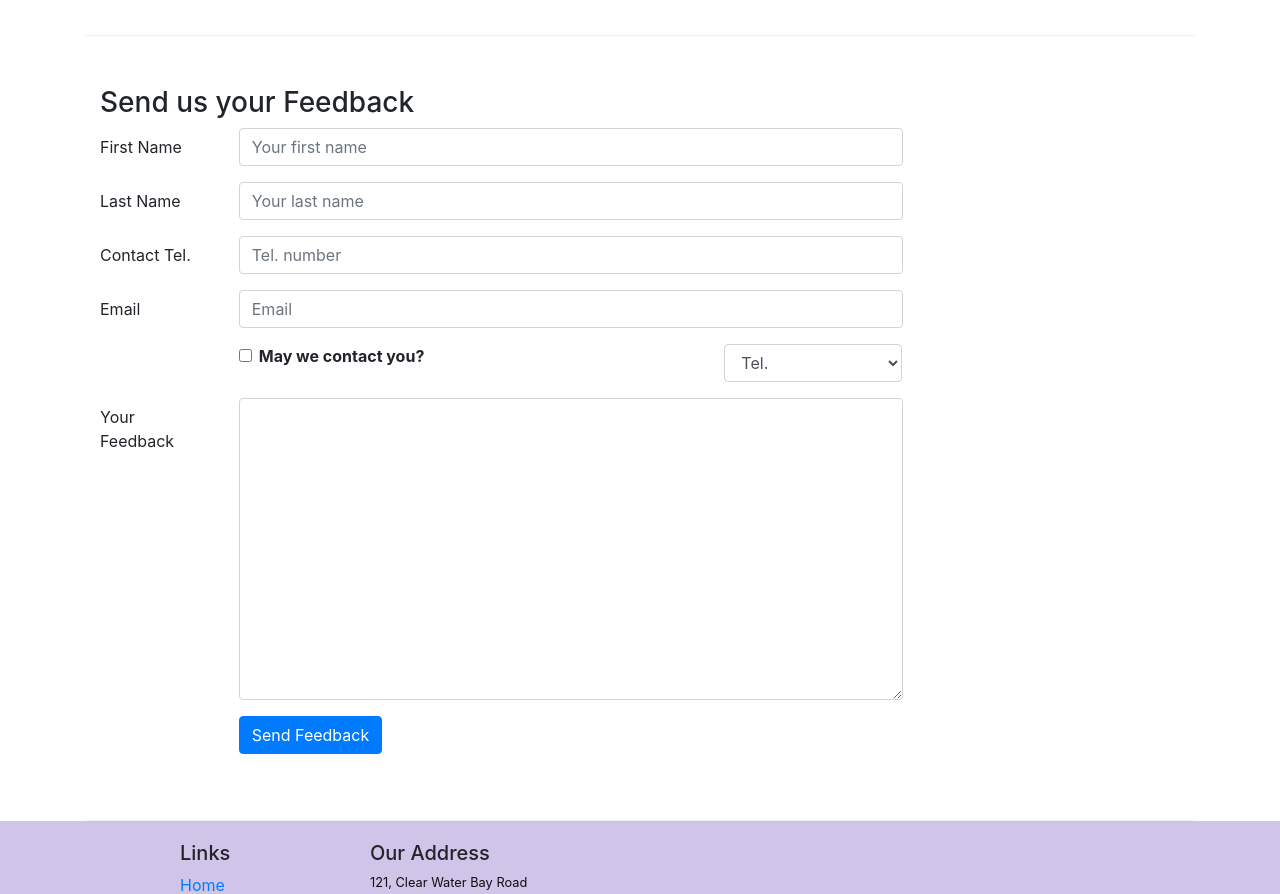
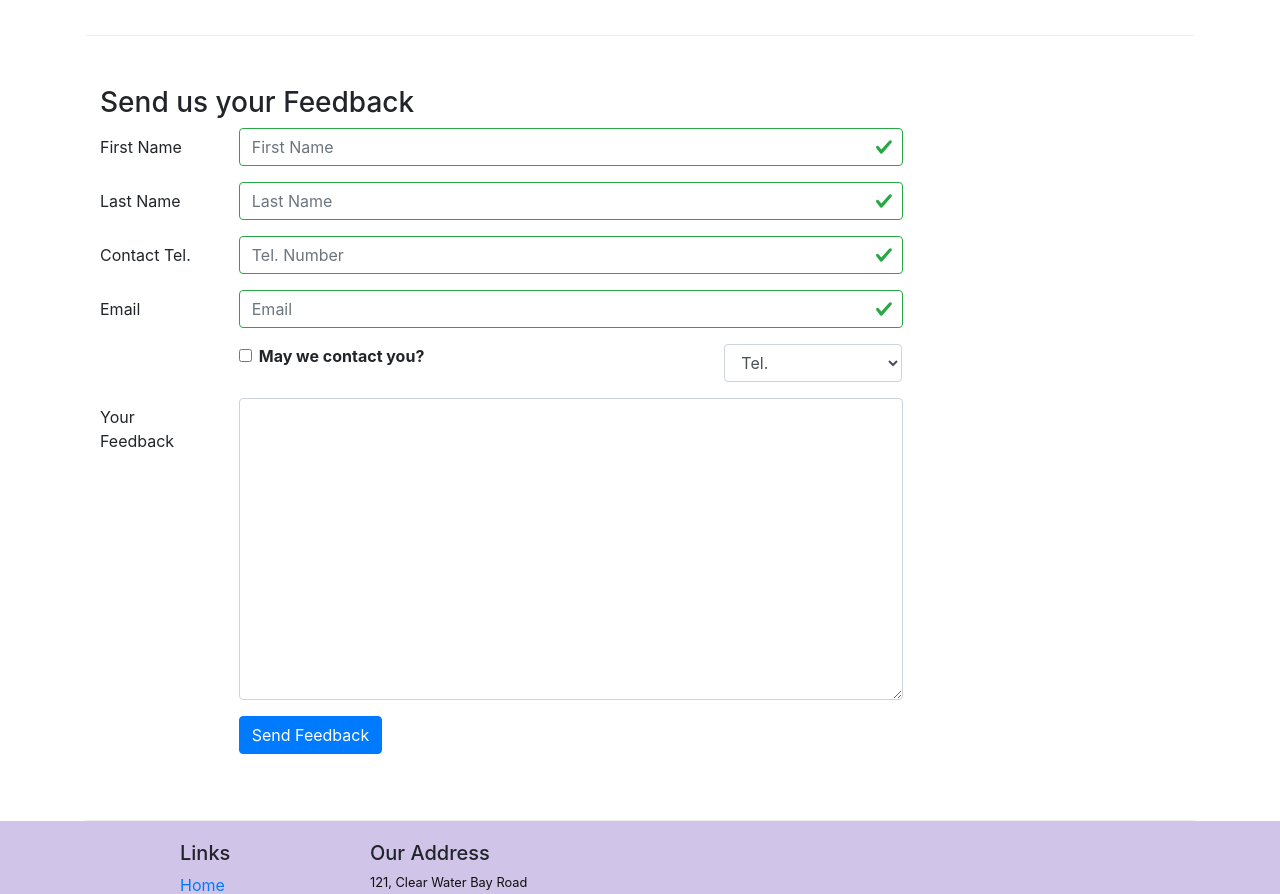
Before and after one commit to PwtanSG/confusion, a React (Create React App) app: page /contactus in a window 1280 px wide. Shown: the part 820-1714 px from the top of the page. Built offline with nearby package versions, Linux system fonts and the light colour scheme.

Commit message:
Wk3-contrl-form-validation

```diff
--- a/src/components/ContactComponent.js
+++ b/src/components/ContactComponent.js
@@ -1,6 +1,6 @@
 import React, {Component} from 'react';
 import { Link } from 'react-router-dom';
-import { Breadcrumb, BreadcrumbItem, Button, Form, FormGroup, Label,  Input, Col} from 'reactstrap';
+import { Breadcrumb, BreadcrumbItem, Button, Form, FormGroup, Label,  Input, Col, FormFeedback} from 'reactstrap';
 
 class Contact extends Component {
 
@@ -14,11 +14,18 @@
             email:"",
             agree:false,
             contactType:'Tel.',
-            message: ''
+            message: '',
+            touched: {
+                firstname: false,
+                lastname: false,
+                telnum: false,
+                email: false
+            }
         }
         //bind methods in contructor
         this.handleInputChange = this.handleInputChange.bind(this);
         this.handleSubmit = this.handleSubmit.bind(this);
+        this.handleBlur = this.handleBlur.bind(this);
     }
 
     //method to handle form input
@@ -46,15 +53,53 @@
         console.log('Current State is: ' + JSON.stringify(this.state));
         alert('Current State is: ' + JSON.stringify(this.state));
         event.preventDefault();
-        return(
-            <div>
-                Submitted
-            </div>
-        );
+
+    }
+
+
+    handleBlur = (field)=> (evt)=>{
+        //set the field to true if the field was touched
+        this.setState({
+            touched:{...this.state.touched,[field]:true}
+        });
+
+    }
+
+    //method to validate the form each time is rendered
+    validate(firstname, lastname, telnum, email){
+         //error object that we want to validate
+        const errors ={
+            firstname:"",
+            lastname:"",
+            telnum:"",
+            email:"",
+        };
+
+        if (this.state.touched.firstname && firstname.length < 3)
+            errors.firstname = 'First Name should be >= 3 characters';
+        else if (this.state.touched.firstname && firstname.length > 10)
+            errors.firstname = 'First Name should be <= 10 characters';
+
+        if (this.state.touched.lastname && lastname.length < 3)
+            errors.lastname = 'Last Name should be >= 3 characters';
+        else if (this.state.touched.lastname && lastname.length > 10)
+            errors.lastname = 'Last Name should be <= 10 characters';
+
+        const reg = /^\d+$/;
+        if (this.state.touched.telnum && !reg.test(telnum))
+            errors.telnum = 'Tel. Number should contain only numbers';
+
+        if(this.state.touched.email && email.split('').filter(x => x === '@').length !== 1)
+            errors.email = 'Email should contain a @';
+
+        return errors;
     }
 
 
     render(){
+        {/*invoke form validation every time form rendered */}
+        const errors = this.validate(this.state.firstname, this.state.lastname, this.state.telnum, this.state.email);
+
         return(
             <div className="container">
                 <div className="row">
@@ -105,32 +150,39 @@
                                 <Label htmlFor="firstname" md={2}>First Name</Label>
                                 <Col md={10}>
                                     <Input type="text" id="firstname" name="firstname"
-                                        placeholder="Your first name"
+                                        placeholder="First Name"
                                         value={this.state.firstname}
-                                        onChange={this.handleInputChange}
-                                    />
+                                        valid={errors.firstname === ''}
+                                        invalid={errors.firstname !== ''}
+                                        onBlur={this.handleBlur('firstname')}
+                                        onChange={this.handleInputChange} />
+                                    <FormFeedback>{errors.firstname}</FormFeedback>
                                 </Col>
                             </FormGroup>
                             <FormGroup row>
                                 <Label htmlFor="lastname" md={2}>Last Name</Label>
                                 <Col md={10}>
                                     <Input type="text" id="lastname" name="lastname"
-                                        placeholder="Your last name"
+                                        placeholder="Last Name"
                                         value={this.state.lastname}
-                                        onChange={this.handleInputChange}
-                                    />
+                                        valid={errors.lastname === ''}
+                                        invalid={errors.lastname !== ''}
+                                        onBlur={this.handleBlur('lastname')}
+                                        onChange={this.handleInputChange} />
+                                    <FormFeedback>{errors.lastname}</FormFeedback>
                                 </Col>
                             </FormGroup>
                             <FormGroup row>
                             <Label htmlFor="telnum" md={2}>Contact Tel.</Label>
                                 <Col md={10}>
                                     <Input type="tel" id="telnum" name="telnum"
-                                        placeholder="Tel. number"
+                                        placeholder="Tel. Number"
                                         value={this.state.telnum}
-                                        onChange={this.handleInputChange}
-                                        maxLength="10"
-                                        required
-                                    />
+                                        valid={errors.telnum === ''}
+                                        invalid={errors.telnum !== ''}
+                                        onBlur={this.handleBlur('telnum')}
+                                        onChange={this.handleInputChange} />
+                                    <FormFeedback>{errors.telnum}</FormFeedback>
                                 </Col>
                             </FormGroup>
                             <FormGroup row>
@@ -139,8 +191,11 @@
                                     <Input type="email" id="email" name="email"
                                         placeholder="Email"
                                         value={this.state.email}
-                                        onChange={this.handleInputChange}
-                                    />
+                                        valid={errors.email === ''}
+                                        invalid={errors.email !== ''}
+                                        onBlur={this.handleBlur('email')}
+                                        onChange={this.handleInputChange} />
+                                    <FormFeedback>{errors.email}</FormFeedback>
                                 </Col>
                             </FormGroup>
                             <FormGroup row>
@@ -185,7 +240,6 @@
                         </Form>
                     </div>
                 </div>
-
             </div>
         );
     }
```
